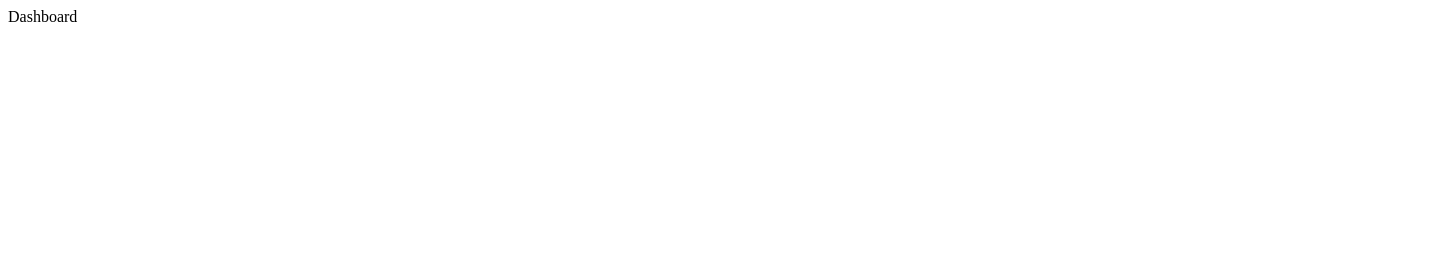
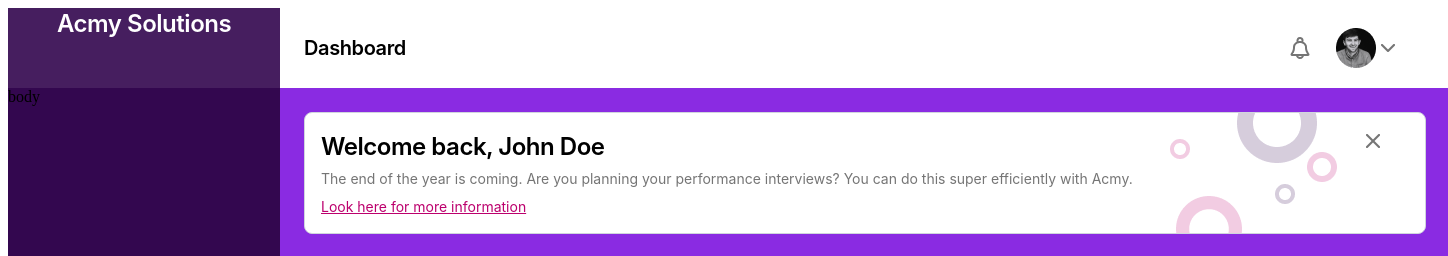
Before and after one commit to Tharushi1212/todo-app-tharushi1212, a React (Create React App) app: page / in a window 1280 px wide. Shown: the top 256 px of the page, 1448 px wide, since content can reach past the window. Built offline with nearby package versions, Linux system fonts and the light colour scheme.

Commit message:
#commit frontend dashboard header and welcome section done.

```diff
--- a/src/pages/Dashboard.js
+++ b/src/pages/Dashboard.js
@@ -1,7 +1,61 @@
-import React from 'react';
+import React, { Fragment } from 'react';
+
+import '../assets/css/styles.css';
+import bellOff from '../assets/images/Bell-off.png';
+import profileImage from '../assets/images/Ellipse 6.png';
+import profileExpandArrow from '../assets/images/Chevron-down.png';
+import closeIcon from '../assets/images/Close.png';
+import welocmeSectionImage from '../assets/images/Group 1770.png';
+
+import Task from '../components/Task';
 
 const Dashboard = () => {
-  return <div>Dashboard</div>;
+  return (
+    <Fragment>
+      <div className="dashboard-wrapper">
+        <div className="acmy-sloution-section">
+          <div className="acmy-sloutions-header">
+            <text className="acmy-sloutions">Acmy Solutions</text>
+          </div>
+          <div className="acmy-solutions-body">body</div>
+        </div>
+        <div className="dashboard-section">
+          <div className="dashboard-header">
+            <text className="dashboard-text">Dashboard</text>
+            <div className="dashboard-header-profile">
+              <img src={bellOff} alt="belloff" className="bellOff"></img>
+              <img src={profileImage} alt="profileImage"></img>
+              <img src={profileExpandArrow} alt="profileExpandArrow"></img>
+            </div>
+          </div>
+          <div className="dashboard-body">
+            <div className="dashboard-wellcome-wrapper">
+              <div className="wellcome-text-wrapper">
+                <text className="welcome-text">Welcome back, John Doe</text>
+                <text className="welcome-sub-tex">
+                  The end of the year is coming. Are you planning your
+                  performance interviews? You can do this super efficiently with
+                  Acmy.
+                </text>
+                <text className="welcome-underline-text">
+                  Look here for more information
+                </text>
+              </div>
+              <img
+                src={welocmeSectionImage}
+                alt="welocmeSectionImage"
+                className="welocmeSectionImage"
+              ></img>
+              <img src={closeIcon} alt="closeIcon" className="closeIcon"></img>
+            </div>
+            <div className="task-wrapper">
+              <Task />
+            </div>
+          </div>
+        </div>
+      </div>
+    </Fragment>
+  );
 };
 
 export default Dashboard;
```
